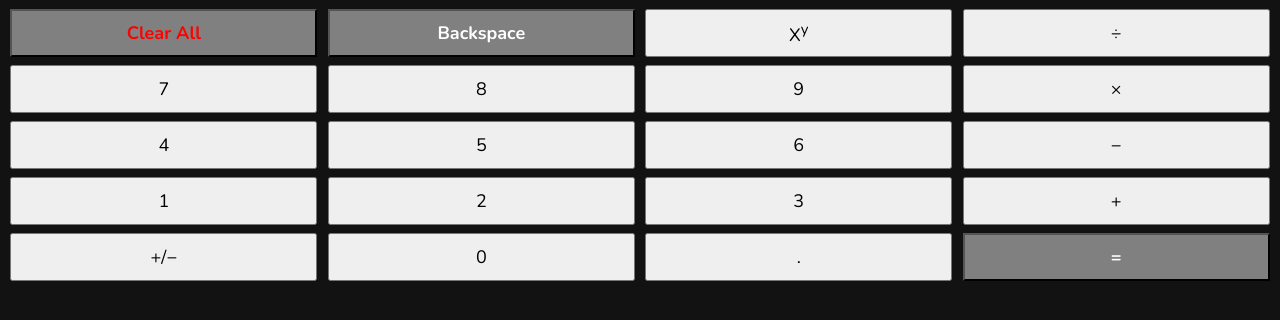
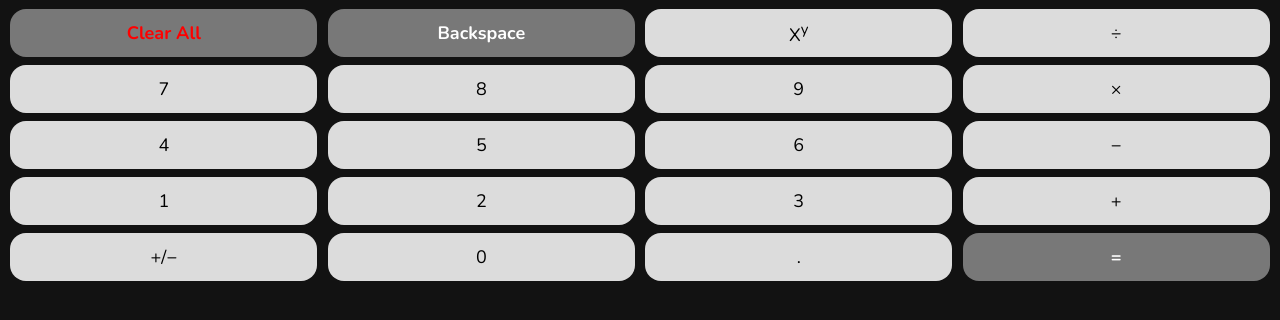
Before and after one commit to issac-in/odin-calculator, a website: page index.html in a window 1280 px wide. Shown: the part 58-378 px from the top of the page. Drawn offline with nearby package versions, Linux system fonts and the light colour scheme.

Commit message:
Revamp button CSS for hover, active, focus states

```diff
--- a/index.html
+++ b/index.html
@@ -15,8 +15,8 @@
         123456789012345
     </div>
     <div class="buttons">
-        <button class="clearAll">Clear All</button>
-        <button class="backspace">Backspace</button>
+        <button class="greyButton redAccent">Clear All</button>
+        <button class="greyButton">Backspace</button>
         <button>X<sup>y</sup></button>
         <button>&divide;</button>
         <button>7</button>
@@ -34,7 +34,7 @@
         <button>&plus;/&minus;</button>
         <button>0</button>
         <button>.</button>
-        <button class="equals">&equals;</button>
+        <button class="greyButton">&equals;</button>
     </div>
 </body>
 </html>
--- a/styles.css
+++ b/styles.css
@@ -27,19 +27,43 @@ body {
 button {
     height: 48px;
     flex: 0 1 24%;
+    border: none;
+    border-radius: 16px;
     font-size: large;
     font-weight: normal;
+    background-color: rgb(220,220,220);
 }
 
-.clearAll, .backspace, .equals {
-    background-color: grey;
-    font-weight: bolder;
+button:hover {
+    background-color: rgb(210,210,210);
 }
 
-.clearAll {
+button:active {
+    background-color: rgb(190,190,190);
+    transition: 0.7s;
+}
+
+button:focus {
+    outline-color: transparent;
+    outline-style: solid;
+    box-shadow: 0 0 0 2px red;
+}
+
+.greyButton {
+    font-weight: bolder;
+    color: white;
+    background-color: rgb(120,120,120);
+}
+
+.greyButton:hover {
+    background-color: rgb(110,110,110);
+}
+
+.greyButton:active {
+    background-color: rgb(90,90,90);
+    transition: 0.7s;
+}
+
+.redAccent {
     color: red;
 }
-
-.backspace, .equals {
-    color: white;
-}
```
